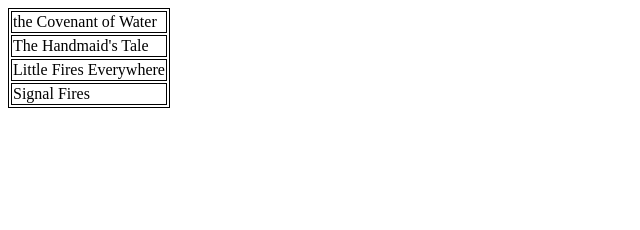
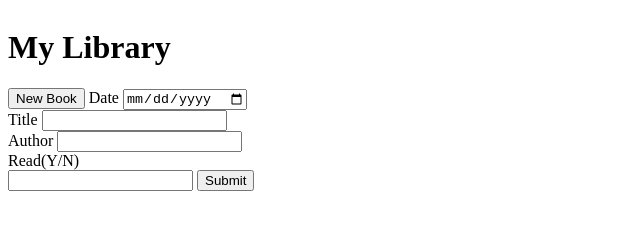
Before and after one commit to sidification/library, a plain HTML site: page index.html in a window 1280 px wide. Shown: the whole page, without its empty margins (0-640 px from the left). Drawn offline with Linux system fonts and the light colour scheme.

Commit message:
Rearrange with grid

```diff
--- a/index.html
+++ b/index.html
@@ -4,11 +4,38 @@
     <meta charset="UTF-8">
     <meta name="viewport" content="width=device-width, initial-scale=1.0">
     <title>Document</title>
+    <link rel="stylesheet" href="styles.css">
 </head>
 <body>
-    <table>
+    <div class="container">
+        <h1>My Library</h1>
+        <div class="book-shelf">
+            <table></table>
+            <button class="btn">New Book</button>
 
-    </table>
+            <forms id="new-book" action="url-where-data-will-go" method="post">
+
+                <!-- input tag for form entries -->
+                <label for='date'>Date</label>
+                <input type="date" id='date' name="entry-date">
+
+                    <!-- input tag for form entries -->
+                <label for='title'>Title</label>
+                <input type="text" id='title' name="title">
+
+                <label for='author'>Author</label>
+                <input type="text" id='author' name="author">
+
+                <label for='read'>Read(Y/N)</label>
+                <input type="text" id='read' name="read">
+
+                <button type='submit' class="btn">Submit</button>
+
+            </forms>
+        </div>
+
+
+    </div>
 
 </body>
 <script src="index.js" defer></script>
--- a/index.js
+++ b/index.js
@@ -14,19 +14,36 @@ myLibrary.push("The Handmaid's Tale");
 myLibrary.push("Little Fires Everywhere");
 myLibrary.push("Signal Fires");
 
-function createTable(myLibrary) {
-  const table = document.querySelector('table')
-  table.style.width = 'auto';
-  table.style.border = '1px solid black';
+function createBookCard(book) {
+  // const table = document.querySelector('table')
+  // table.style.width = 'auto';
+  // table.style.border = '1px solid black';
 
-  for (let i = 0; i < myLibrary.length; i++) {
-  const row = table.insertRow()
-  const cell = row.insertCell()
-  cell.innerHTML = myLibrary[i];
-  cell.style.border = '1px solid black';
-  // console.log(myLibrary[i])
+  // for (let i = 0; i < myLibrary.length; i++) {
+  // const row = table.insertRow()
+  // const cell = row.insertCell()
+  // cell.innerHTML = myLibrary[i];
+  // cell.style.border = '1px solid black';
+  // // console.log(myLibrary[i])
   }
 }
 
+createTable(myLibrary);
 
-createTable(myLibrary);
+// visibility of the form button
+const btn = document.querySelector('button')
+btn.addEventListener('click', () => {
+  const form = document.getElementById('new-book')
+  if(form.style.display === 'none') {
+    form.style.display = 'block'
+  }
+  else {
+    form.style.display = 'none'
+  }
+})
+
+// preventing the submit button to work
+const submit = document.querySelector(".btn[type='submit']")
+submit.addEventListener('click', (e) => {
+  e.preventDefault();
+})
--- a/styles.css
+++ b/styles.css
@@ -0,0 +1,14 @@
+body {
+    height: 80vh;
+}
+
+.container{
+    display: grid;
+    height: inherit;
+    grid-template-rows: minmax(40px, auto) 2fr 0.5fr;
+    grid-template-columns: repeat(5, minmax(20px, 1fr));
+}
+
+h1{
+    grid-area: 1/1/2/6;
+}
```
